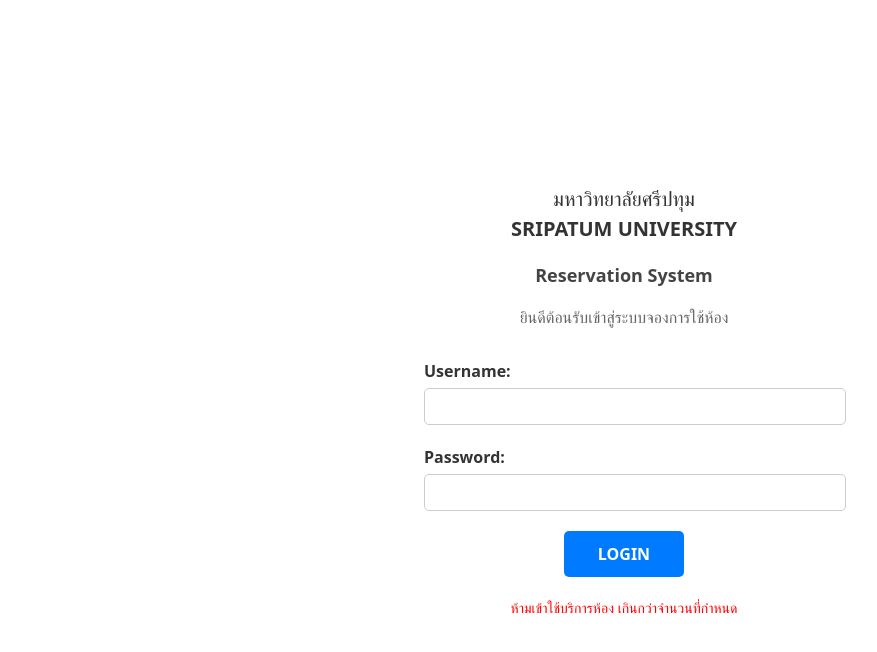
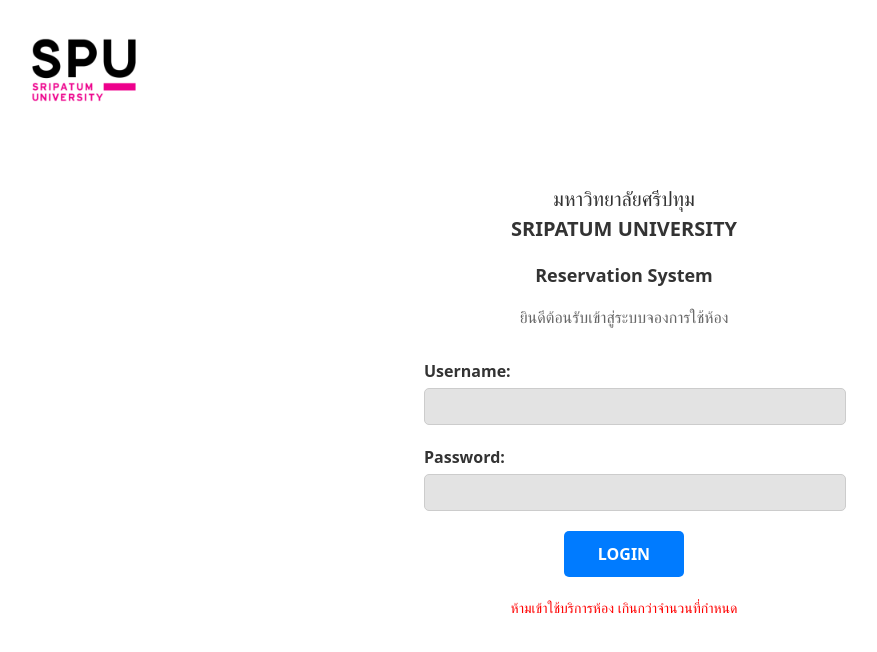
Before and after one commit to Phanuwat-Patcha/Project-CPE417, a React (Vite) app in the folder frontend/: page / in a window 1280 px wide. Shown: the top 652 px of the page, without its empty margins (16-893 px from the left). Built offline with nearby package versions, Linux system fonts and the light colour scheme.

Commit message:
add logo and icon web

```diff
--- a/frontend/src/pages/Login.jsx
+++ b/frontend/src/pages/Login.jsx
@@ -1,8 +1,10 @@
 import React from "react";
+import SPULogo from "../assets/SPU-LOGOFULL.png"; // ✅ import โลโก้จาก assets
 
 export default function Login() {
   return (
     <div style={styles.container}>
+      <img src={SPULogo} alt="SPU Logo" style={styles.logo} /> {/* ✅ โลโก้ที่มุมซ้าย */}
       <div style={styles.content}>
         <h2 style={styles.university}>มหาวิทยาลัยศรีปทุม<br />SRIPATUM UNIVERSITY</h2>
         <h3 style={styles.title}>Reservation System</h3>
@@ -33,9 +35,18 @@
     backgroundColor: "#ffffff",
     width: "100vw",
     height: "100vh",
+    position: "relative", // ✅ เพื่อให้โลโก้จัดตำแหน่งได้
     display: "flex",
     justifyContent: "center",
     alignItems: "center",
+  },
+  logo: {
+    position: "absolute",
+    top: "20px",
+    left: "40px",
+    width: "120px",
+    height: "100px",
+    objectFit: "contain",
   },
   content: {
     textAlign: "center",
@@ -52,7 +63,7 @@
   title: {
     fontSize: "18px",
     marginBottom: "5px",
-    color: "#444",
+    color: "#333",
   },
   welcome: {
     fontSize: "16px",
@@ -77,6 +88,8 @@
     padding: "10px",
     borderRadius: "5px",
     border: "1px solid #ccc",
+    backgroundColor: "rgba(227, 227, 227, 1)",
+    color: "#000",
   },
   button: {
     width: "30%",
```
